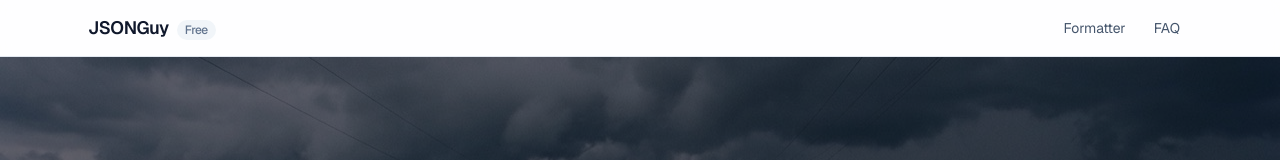
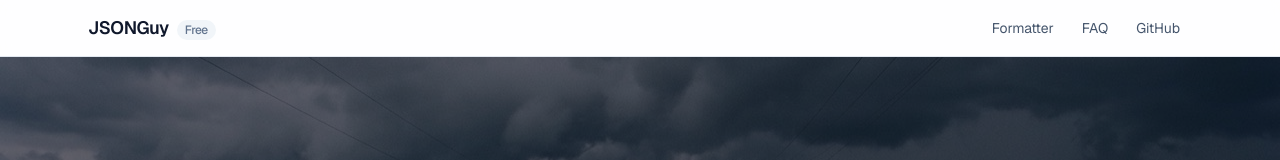
Before and after one commit to Qquanwei/json-formatter, a Next.js app: page / in a window 1280 px wide. Shown: the top 160 px of the page. Built offline with nearby package versions, Linux system fonts and the light colour scheme.

Commit message:
feat: update

```diff
--- a/app/layout.tsx
+++ b/app/layout.tsx
@@ -109,6 +109,14 @@ export default function RootLayout({ children }: LayoutProps<"/">) {
               >
                 FAQ
               </a>
+              <a
+                href="https://github.com/Qquanwei/json-formatter"
+                target="_blank"
+                rel="noopener noreferrer"
+                className="rounded-md px-3 py-1.5 text-slate-600 hover:bg-slate-100 hover:text-slate-900 dark:text-slate-300 dark:hover:bg-slate-800"
+              >
+                GitHub
+              </a>
             </nav>
           </div>
         </header>
```
